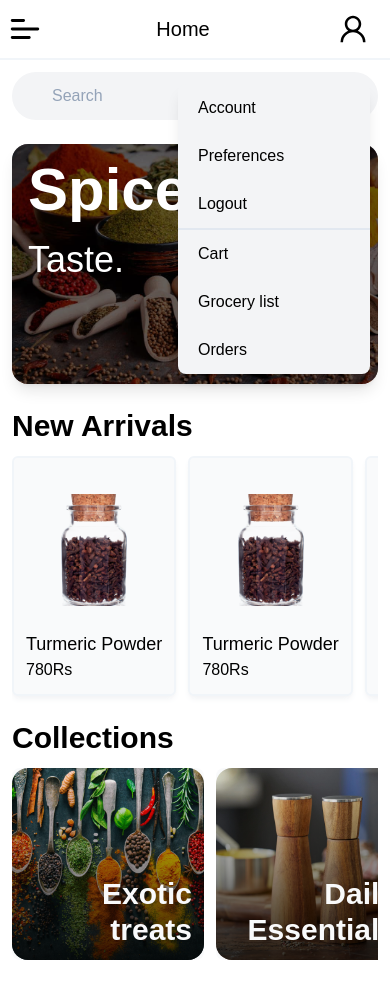
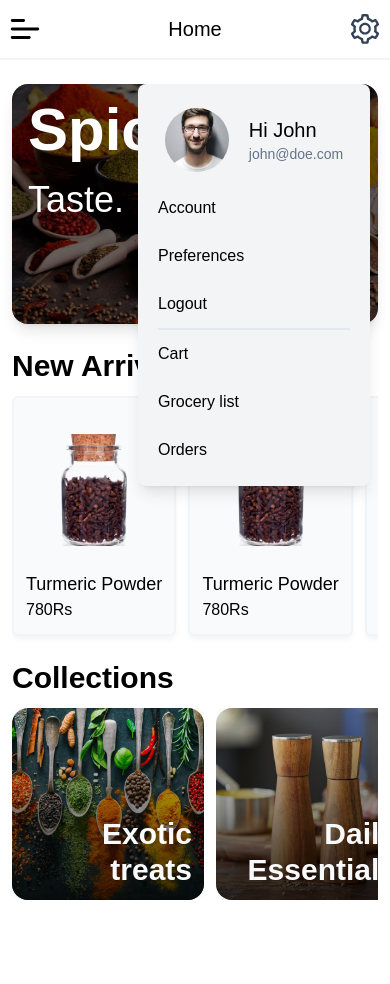
Before and after one commit to kidfromjupiter/taste, a Next.js app in the folder taste-frontend/: page / in a window 390 px wide. Both pictures are taken after a click on the element 353 px from the left and 29 px from the top of the page. After the commit the page ends 924 px from the top, so only its background shows below. Built offline with nearby package versions, Linux system fonts and the light colour scheme.

Commit message:
added prefmenu links

```diff
--- a/taste-frontend/src/app/sidebar.tsx
+++ b/taste-frontend/src/app/sidebar.tsx
@@ -11,7 +11,7 @@ import { usePathname, useRouter } from "next/navigation";
 import { BsBoxArrowLeft } from "react-icons/bs";
 import Image from "next/image";
 import profile from "../../public/profile.jpeg";
-import { AiOutlineUser } from "react-icons/ai";
+import { AiOutlineSetting } from "react-icons/ai";
 import Link from "next/link";
 import {} from "react";
 import { FiChevronLeft } from "react-icons/fi";
@@ -174,7 +174,7 @@ export default function SideBar() {
 					<CgMenuLeft size={30} />
 				</div> */}
 			</Sidebar>
-			<div className="py-3 px-2 md:hidden flex flex-row items-center  z-50 bg-white border-b-slate-100 border-b-2">
+			<div className="py-3 px-2 md:hidden flex flex-row items-center  z-50 bg-white border-b-slate-100 border-b-2 fixed w-full">
 				<div className="flex flex-row justify-center items-center">
 					{backButtonShown ? (
 						<div className="pr-2" onClick={() => router.back()}>
@@ -189,18 +189,18 @@ export default function SideBar() {
 				<div className="px-3 font-medium text-xl flex-1 text-center">
 					{currentpathName}
 				</div>
-				<div className="px-3 " onClick={() => setPrefOpen(!prefOpen)}>
-					<AiOutlineUser size={34} />
+				<div className="text-slate-700" onClick={() => setPrefOpen(!prefOpen)}>
+					<AiOutlineSetting size={34} />
 				</div>
 			</div>
 			<AnimatePresence>
 				{prefOpen ? (
 					<div
-						className="h-screen w-full absolute top-16 right-0"
+						className="h-screen w-full fixed top-16 right-0 z-50"
 						onClick={() => setPrefOpen(false)}
 					>
 						<motion.div
-							className=" bg-gray-100 shadow-lg rounded-lg absolute z-50 right-0 m-5 origin-top-right"
+							className=" bg-gray-100 shadow-lg rounded-lg absolute z-50 right-0 m-5 origin-top-right py-3 px-5"
 							initial={{ opacity: 0, scale: 0 }}
 							animate={{
 								opacity: 1,
@@ -209,16 +209,32 @@ export default function SideBar() {
 							transition={{ type: "spring", stiffness: 500, damping: 30 }}
 							exit={{ opacity: 0, scale: 0 }}
 						>
-							<div className=" border-b-2 border-b-slate-200">
-								<div className="py-3 px-5 w-48">Account</div>
-								<div className="py-3 px-5 w-48">Preferences</div>
-								<div className="py-3 px-5 w-48">Logout</div>
+							<div className="py-3 flex justify-center">
+								<div className="rounded-full flex justify-center items-center overflow-hidden h-16 w-16 mr-5 relative">
+									<Image
+										src={profile}
+										alt="profile pic"
+										fill={true}
+										style={{ objectFit: "cover" }}
+									/>
+								</div>
+								<div className="flex justify-center flex-col ">
+									<div className="text-xl font-medium">Hi John</div>
+									<div className="text-sm text-slate-500">john@doe.com</div>
+								</div>
+							</div>
+							<div className=" border-b-2 border-b-slate-200 ">
+								<Link href="/account">
+									<div className="py-3 w-48">Account</div>
+								</Link>
+								<div className="py-3 w-48">Preferences</div>
+								<div className="py-3 w-48">Logout</div>
 							</div>
 							<div>
-								<div className="py-3 px-5 w-48">Cart</div>
-								<div className="py-3 px-5 w-48">Grocery list</div>
+								<div className="py-3 w-48">Cart</div>
+								<div className="py-3 w-48">Grocery list</div>
 
-								<div className="py-3 px-5 w-48">Orders</div>
+								<div className="py-3 w-48">Orders</div>
 							</div>
 						</motion.div>
 					</div>
```
